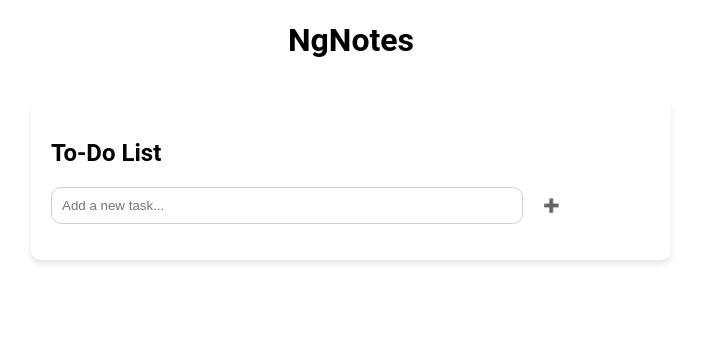
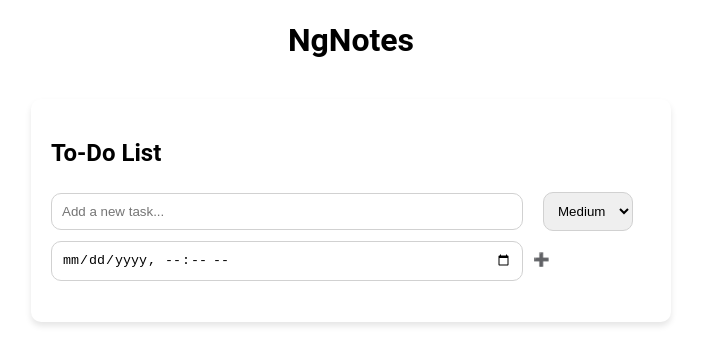
Before and after one commit to Daniel-Santiago-Acosta-1013/NgNotes-Web-App, an Angular app: page / in a window 1280 px wide. Shown: the top 364 px of the page, without its empty margins (289-990 px from the left). Built offline with nearby package versions, Linux system fonts and the light colour scheme.

Commit message:
[add][fix] adding time limits to tasks

```diff
--- a/package.json
+++ b/package.json
@@ -19,6 +19,7 @@
     "@angular/platform-browser-dynamic": "^16.2.0",
     "@angular/router": "^16.2.0",
     "rxjs": "~7.8.0",
+    "sweetalert2": "^11.7.31",
     "tslib": "^2.3.0",
     "zone.js": "~0.13.0"
   },
--- a/src/app/components/todo-list.component.html
+++ b/src/app/components/todo-list.component.html
@@ -3,12 +3,18 @@
 <!-- Form to add a new task -->
 <div class="todo-form">
     <input [(ngModel)]="newTodoTitle" placeholder="Add a new task..." />
+    <select [(ngModel)]="newTodoPriority">
+        <option value="high">High</option>
+        <option value="medium">Medium</option>
+        <option value="low">Low</option>
+    </select>
+    <input [(ngModel)]="newTodoDueDate" type="datetime-local" />
     <button (click)="addTodo()">➕</button>
 </div>
 
 <!-- List of tasks -->
 <ul>
-    <li *ngFor="let todo of todos" class="card">
+    <li *ngFor="let todo of todos" class="card" [class.due-soon]="isDueSoon(todo)" [class.overdue]="isOverdue(todo)">
         <ng-container *ngIf="editingTodoId !== todo.id; else editingTemplate">
             <span class="todo-name" [class.completed]="todo.isComplete" (click)="toggleCompletion(todo.id)">{{todo.title}}</span>
             <div class="buttons-container">
--- a/src/app/components/todo-list.component.scss
+++ b/src/app/components/todo-list.component.scss
@@ -6,6 +6,7 @@
     padding: 20px;
     box-shadow: 0 4px 6px rgba(0, 0, 0, 0.1);
     background-color: #fff;
+    font-family: 'Roboto', sans-serif;
 }
 
 input {
@@ -14,6 +15,31 @@ input {
     border-radius: 10px;
     border: 1px solid #d1d1d1;
     margin-right: 10px;
+    outline: none;
+    transition: border 0.3s;
+
+    &:focus {
+        border-color: #007bff;
+    }
+}
+
+select {
+    padding: 10px;
+    border-radius: 10px;
+    border: 1px solid #d1d1d1;
+    margin: 5px 10px;
+    outline: none;
+    transition: border 0.3s;
+
+    &:focus {
+        border-color: #007bff;
+    }
+}
+
+input[type="datetime-local"] {
+    border-radius: 10px;
+    border: 1px solid #d1d1d1;
+    margin: 5px 0px;
     outline: none;
     transition: border 0.3s;
 
@@ -39,6 +65,14 @@ button {
 ul {
     list-style-type: none;
     padding: 0;
+
+    li.card.due-soon {
+        background-color: #ffeeba;
+    }
+
+    li.card.overdue {
+        background-color: #f8d7da;
+    }
 
     li.card {
         padding: 15px;
--- a/src/app/components/todo-list.component.ts
+++ b/src/app/components/todo-list.component.ts
@@ -1,6 +1,7 @@
 import { Component, OnInit } from '@angular/core';
 import { Todo } from '../models/todo.model';
 import { TodoService } from '../services/todo.service';
+import Swal from 'sweetalert2';
 
 @Component({
   selector: 'app-todo-list',
@@ -12,6 +13,8 @@ export class TodoListComponent implements OnInit {
   todos: Todo[] = [];
   newTodoTitle: string = "";
   editingTodoId: number | null = null;
+  newTodoPriority: 'high' | 'medium' | 'low' = 'medium';
+  newTodoDueDate: string = '';
 
   constructor(private todoService: TodoService) { }
 
@@ -20,12 +23,41 @@ export class TodoListComponent implements OnInit {
   }
 
   addTodo() {
+    if (!this.newTodoDueDate) {
+      Swal.fire({
+        icon: 'warning',
+        title: 'Oops...',
+        text: 'Please select a due date for the task.'
+      });
+      return;
+    }
+
     if (this.newTodoTitle.trim() !== "") {
-      const newTodo = new Todo(Date.now(), this.newTodoTitle, false);
+      const newTodo = new Todo(
+        Date.now(),
+        this.newTodoTitle,
+        false,
+        this.newTodoPriority,
+        new Date(this.newTodoDueDate)
+      );
       this.todoService.add(newTodo);
-      this.todos = this.todoService.getAll();  // Refresh list
-      this.newTodoTitle = "";  // Reset input
+      this.todos = this.todoService.getAll();
+      this.newTodoTitle = "";
+      this.newTodoPriority = 'medium';
+      this.newTodoDueDate = '';
     }
+  }
+
+  isDueSoon(todo: Todo): boolean {
+    const now = new Date();
+    const oneDay = 24 * 60 * 60 * 1000;
+    const dueDate = new Date(todo.dueDate);
+    return (dueDate.getTime() - now.getTime()) <= oneDay && (dueDate.getTime() - now.getTime()) > 0;
+  }
+
+  isOverdue(todo: Todo): boolean {
+    const now = new Date();
+    return now > todo.dueDate;
   }
 
   deleteTodo(id: number) {
--- a/src/app/models/todo.model.ts
+++ b/src/app/models/todo.model.ts
@@ -1,3 +1,9 @@
 export class Todo {
-    constructor(public id: number, public title: string, public isComplete: boolean) {}
+    constructor(
+        public id: number,
+        public title: string,
+        public isComplete: boolean,
+        public priority: 'high' | 'medium' | 'low',
+        public dueDate: Date // Fecha y hora de vencimiento
+    ) {}
 }
```
Also changed, not shown: 1 other file (tests, documents, lock files or other folders).
